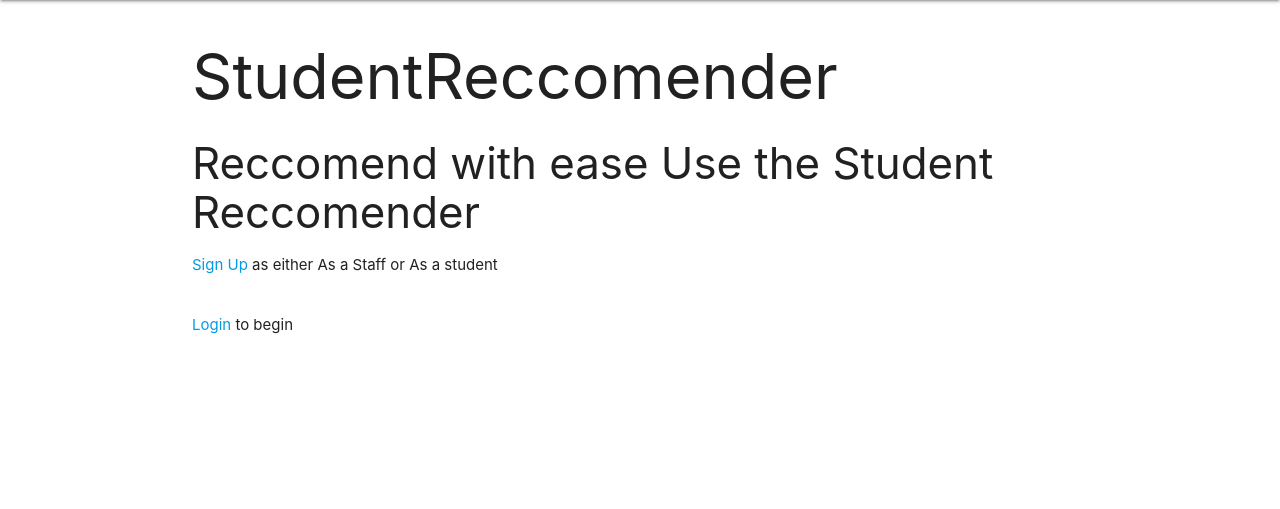
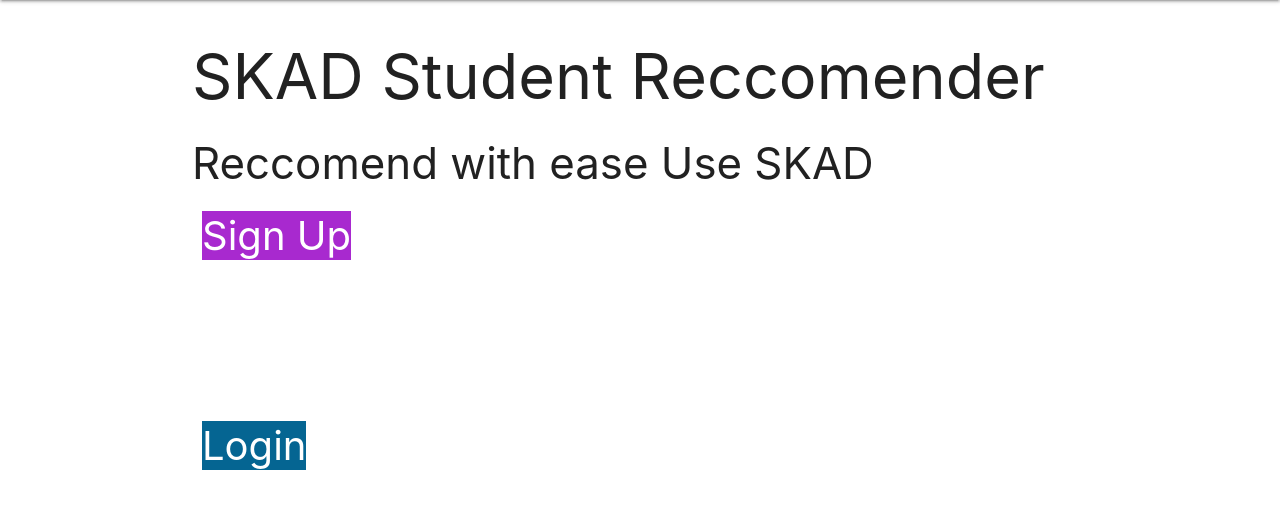
Before and after one commit to derwinjack/Recommendation-app, a Flask app: page / in a window 1280 px wide. Shown: the part 64-573 px from the top of the page. Run offline with Flask 2, Linux system fonts and the light colour scheme.

Commit message:
Update index.html

```diff
--- a/App/templates/index.html
+++ b/App/templates/index.html
@@ -15,17 +15,54 @@
 
 {% block content %}
 
-<h1>StudentReccomender</h1>
-<h3>Reccomend with ease Use the Student Reccomender</h3>
+<h1>SKAD Student Reccomender</h1>
+<h3>Reccomend with ease Use SKAD</h3>
 <p>
-    <a class="button_text" href="/signup">Sign Up</a>
-    as either
-	<span class="button__text">As a Staff </span> or
-    <span class="button__text">As a student</span>
+    <a class="signup" href="/signup">Sign Up</button>
+
 </p>
 <p>
     <br />
-    <a class="button__text" href="/login">Login</a> to begin
+    <a class="login" href="/login">Login</button>
+
 </p>
 
+<style>
+
+.signup{
+  margin: 10px;
+  outline: none;
+  height: 50px;
+  width: 80px;
+  background:#a829cf;
+  color: #fff;
+  font-size: 40px;
+}
+.signup {
+  transition-duration: 0.4s;
+}
+
+.signup:hover {
+  background-color: #ffffff;
+  color: #a829cf;
+}
+.login{
+  margin: 10px;
+  outline: none;
+  height: 50px;
+  width: 80px;
+  background:#056592;
+  color: #fff;
+  font-size: 40px;
+}
+.login {
+  transition-duration: 0.4s;
+}
+
+.login:hover {
+  background-color: #ffffff;
+  color: #056592;
+}
+</style>
+
 {% endblock %}
```
